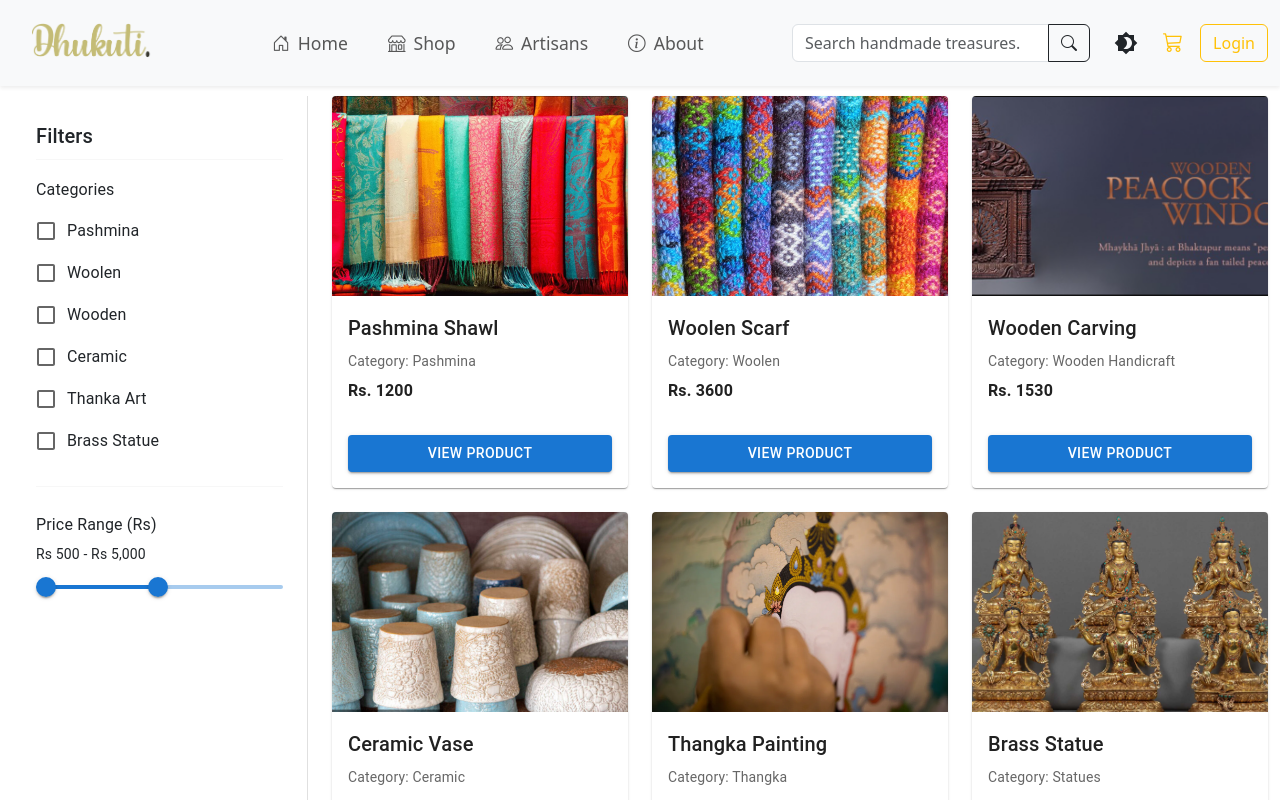
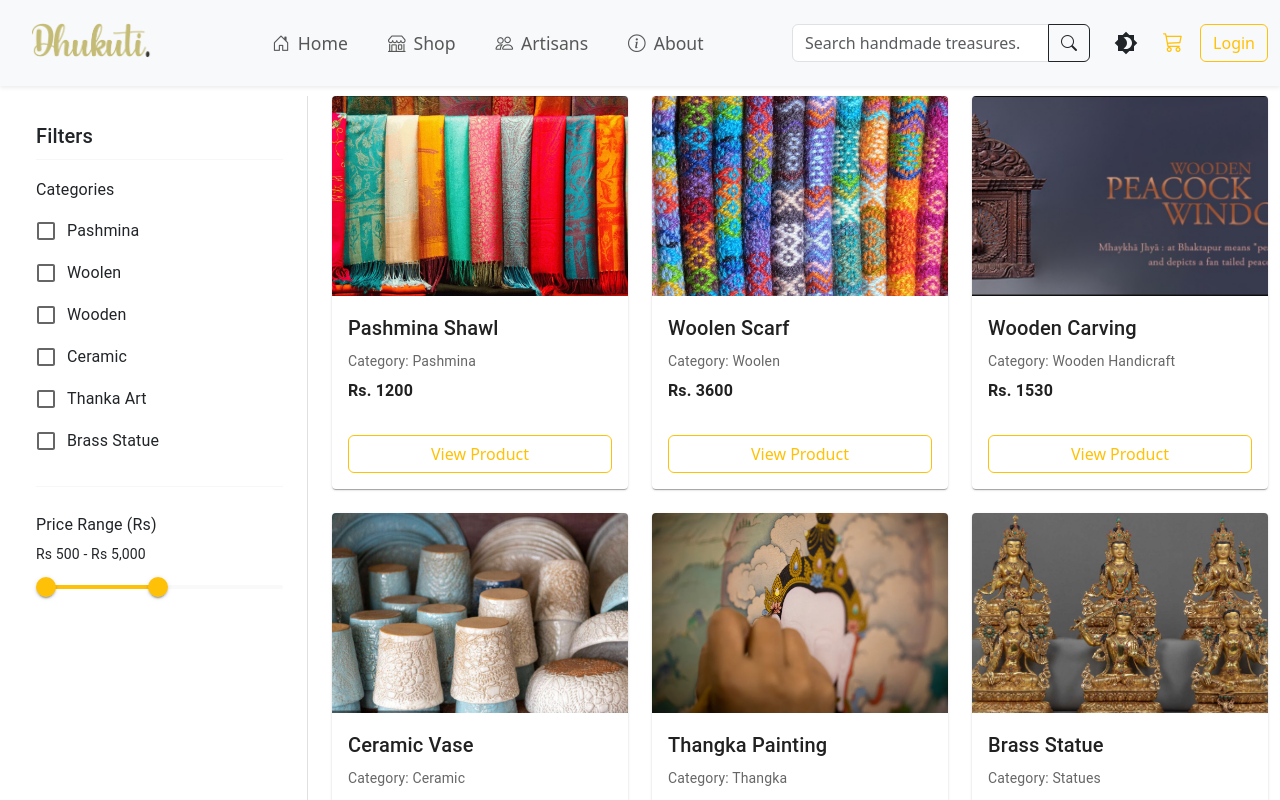
Before and after one commit to Prilaz/Dhukuti., a React (Vite) app in the folder Dhukuti.app/: page /shop in a window 1280 px wide. Shown: the top 800 px of the page. Built offline with nearby package versions, Linux system fonts and the light colour scheme.

Commit message:
worked on sidebar and products

```diff
--- /dev/null
+++ b/Dhukuti.app/src/Components/ScrollToTop.jsx
@@ -0,0 +1,17 @@
+import { useEffect } from "react";
+import { useLocation } from "react-router-dom";
+
+const ScrollToTop = () => {
+  const { pathname } = useLocation();
+
+  useEffect(() => {
+    window.scrollTo({
+      top: 0,
+      behavior: "smooth", // use "auto" for instant scroll
+    });
+  }, [pathname]);
+
+  return null;
+};
+
+export default ScrollToTop;
--- a/Dhukuti.app/src/Components/ShopComponent/Sidebar.jsx
+++ b/Dhukuti.app/src/Components/ShopComponent/Sidebar.jsx
@@ -88,6 +88,18 @@ const Sidebar = ({ onFilterChange }) => {
         min={100}
         max={10000}
         step={100}
+        sx={{
+          color: "#ffc107", // Yellow color (MUI warning color)
+          "& .MuiSlider-thumb": {
+            backgroundColor: "#ffc107",
+          },
+          "& .MuiSlider-track": {
+            backgroundColor: "#ffc107",
+          },
+          "& .MuiSlider-rail": {
+            backgroundColor: "#eee",
+          },
+        }}
       />
     </Box>
   );
--- a/Dhukuti.app/src/Data/ProductCard.jsx
+++ b/Dhukuti.app/src/Data/ProductCard.jsx
@@ -29,15 +29,12 @@ const ProductCard = ({ product }) => {
           Rs. {product.price}
         </Typography>
       </CardContent>
-      <Button
-        component={Link}
+      <Link
+        className="btn btn-outline-warning m-3"
         to={`/product/${product.id}`}
-        variant="contained"
-        color="primary"
-        sx={{ m: 2 }}
       >
         View Product
-      </Button>
+      </Link>
     </Card>
   );
 };
--- a/Dhukuti.app/src/MyRoutes.jsx
+++ b/Dhukuti.app/src/MyRoutes.jsx
@@ -7,11 +7,13 @@ import Artisans from "./Pages/Artisans";
 import "./App.css";
 import Login from "./AuthPage/Login";
 import Register from "./AuthPage/Register";
+import ScrollToTop from "./Components/ScrollToTop";
 
 const MyRoutes = () => {
   return (
     <>
       <BrowserRouter>
+        <ScrollToTop />
         <Routes>
           <Route path="/" element={<Layout />}>
             <Route index element={<Home />} />
--- a/Dhukuti.app/src/Pages/Shop.jsx
+++ b/Dhukuti.app/src/Pages/Shop.jsx
@@ -1,4 +1,12 @@
 import React, { useState } from "react";
+import {
+  useMediaQuery,
+  IconButton,
+  Typography,
+  Drawer,
+  Box,
+} from "@mui/material";
+import FilterAltIcon from "@mui/icons-material/FilterAlt";
 import Sidebar from "../Components/ShopComponent/Sidebar";
 import Shopmain from "../Components/ShopComponent/Shopmain";
 import allProducts from "../Data/Product.jsx";
@@ -9,28 +17,61 @@ const Shop = () => {
     price: [100, 10000],
   });
 
+  const [drawerOpen, setDrawerOpen] = useState(false);
+  const isMobile = useMediaQuery("(max-width:768px)");
+
   const handleFilterChange = (newFilters) => {
     setFilters(newFilters);
   };
 
-  // Filter products based on selected filters
   const filteredProducts = allProducts.filter((product) => {
     const inCategory =
       filters.categories.length === 0 ||
       filters.categories.includes(product.category);
     const inPrice =
       product.price >= filters.price[0] && product.price <= filters.price[1];
-
     return inCategory && inPrice;
   });
 
   return (
     <div className="container-fluid mt-5 pt-5">
       <div className="row">
-        <div className="col-md-3">
-          <Sidebar onFilterChange={handleFilterChange} />
-        </div>
-        <div className="col-md-9">
+        {/* Filter button for mobile */}
+        {isMobile && (
+          <Box
+            className="col-12 mb-3"
+            display="flex"
+            alignItems="center"
+            justifyContent="space-between"
+            px={2}
+          >
+            <Typography variant="h6">Filter</Typography>
+            <IconButton onClick={() => setDrawerOpen(true)} color="primary">
+              <FilterAltIcon />
+            </IconButton>
+          </Box>
+        )}
+
+        {/* Sidebar on desktop */}
+        {!isMobile && (
+          <div className="col-md-3">
+            <Sidebar onFilterChange={handleFilterChange} />
+          </div>
+        )}
+
+        {/* Drawer for mobile filter */}
+        <Drawer
+          anchor="left"
+          open={drawerOpen}
+          onClose={() => setDrawerOpen(false)}
+          PaperProps={{ sx: { width: "80%" } }}
+        >
+          <Box p={2} pt={4}>
+            <Sidebar onFilterChange={handleFilterChange} />
+          </Box>
+        </Drawer>
+
+        <div className={isMobile ? "col-12" : "col-md-9"}>
           <Shopmain products={filteredProducts} />
         </div>
       </div>
```
